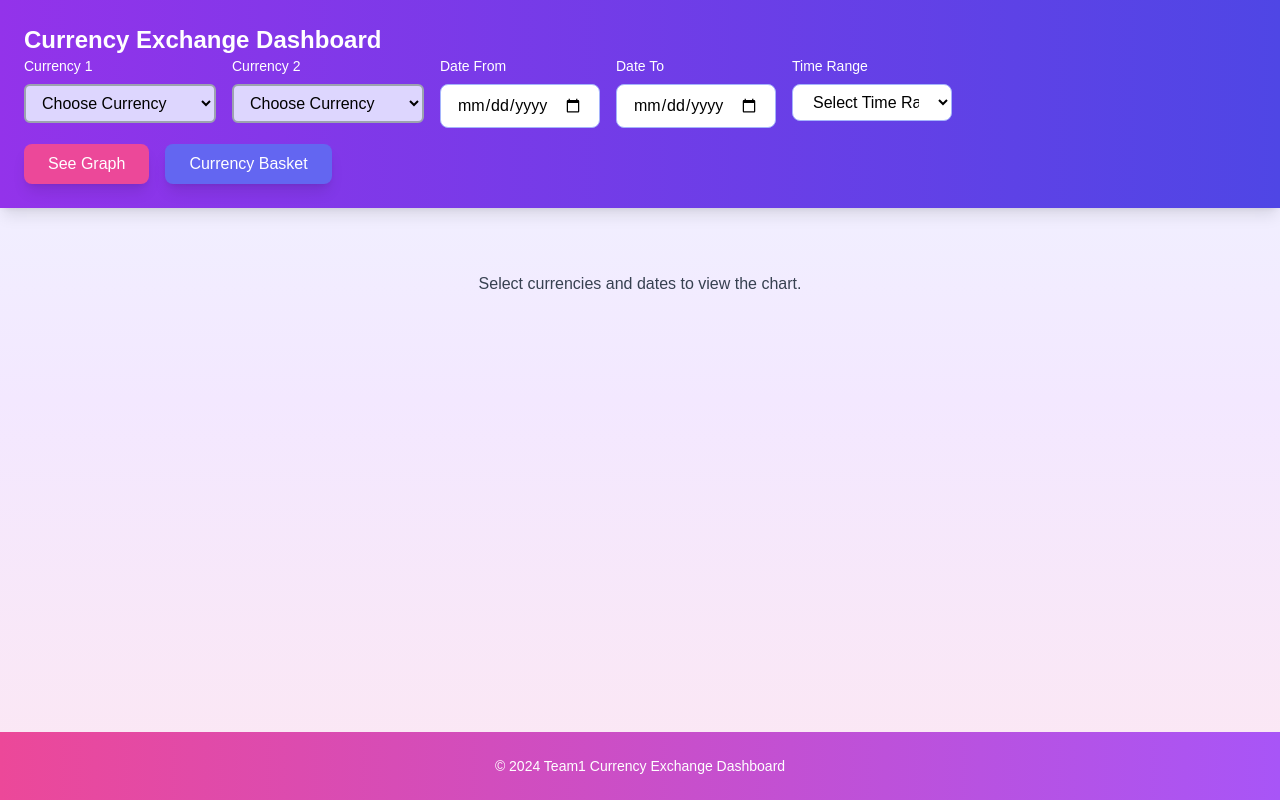
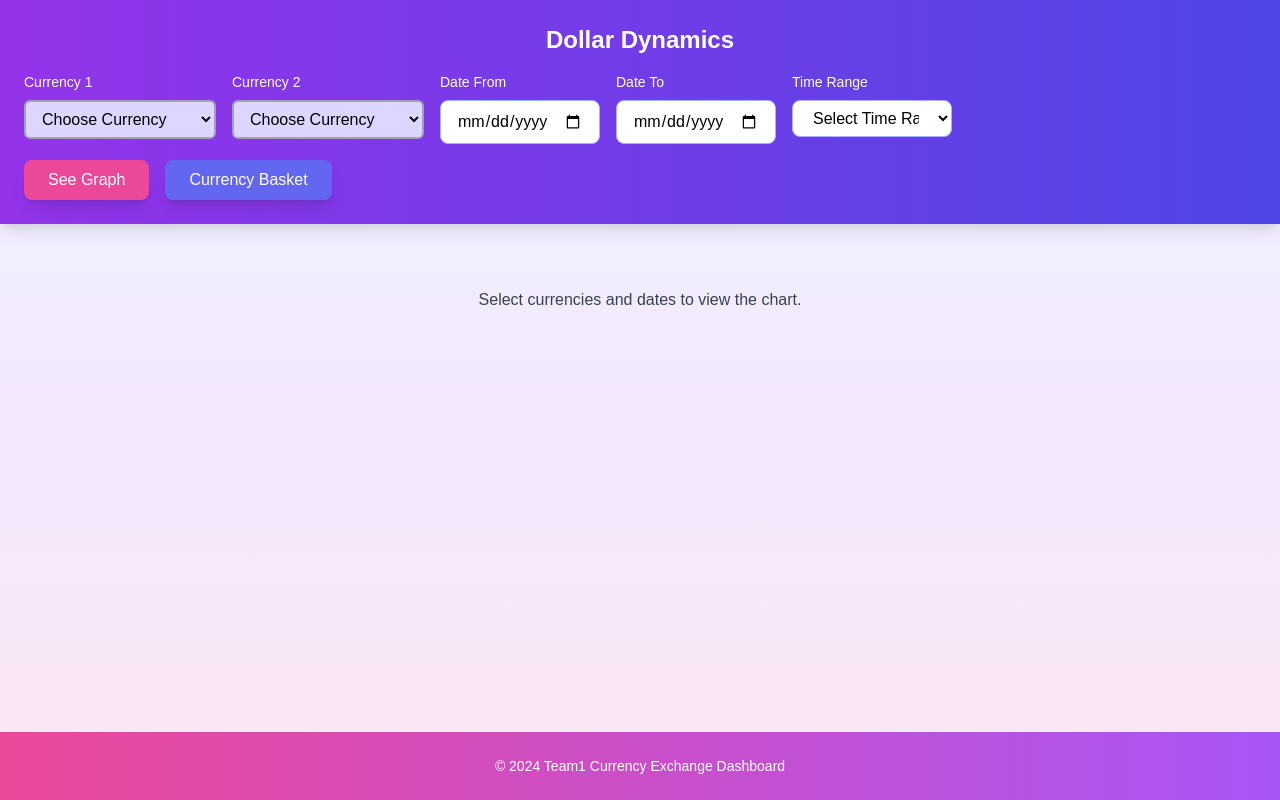
Before and after one commit to Aaryakevadia/MITWPU-Team1-DollarDynamics, a Next.js app: page / in a window 1280 px wide. Built offline with nearby package versions, Linux system fonts and the light colour scheme.

Commit message:
name change

```diff
--- a/src/app/page.tsx
+++ b/src/app/page.tsx
@@ -116,8 +116,12 @@ export default function Home() {
     <div className="min-h-screen flex flex-col bg-gradient-to-b from-blue-50 via-purple-100 to-pink-100">
       {/* Navigation bar */}
       <nav className="w-full bg-gradient-to-r from-purple-600 to-indigo-600 shadow-lg sticky top-0 z-10 p-6">
-        <div className="max-w-7xl mx-auto flex flex-wrap justify-between items-center">
-          <h1 className="text-2xl font-extrabold text-white">Currency Exchange Dashboard</h1>
+  <div className="max-w-7xl mx-auto">
+    {/* Block for the title on its own line */}
+    <h1 className="text-2xl font-extrabold text-white w-full text-center mb-4">Dollar Dynamics</h1>
+
+    {/* Block for the rest of the navigation */}
+    <div className="flex flex-wrap justify-between items-center">
       <div className="flex gap-4">
         <div className="w-48">
           <label className="block text-white text-sm mb-2">Currency 1</label>
@@ -180,6 +184,7 @@ export default function Home() {
         </button>
       </div>
     </div>
+  </div>
 </nav>
 
       {/* Main content */}
```
Lines whose indentation alone changed are shown as unchanged.
